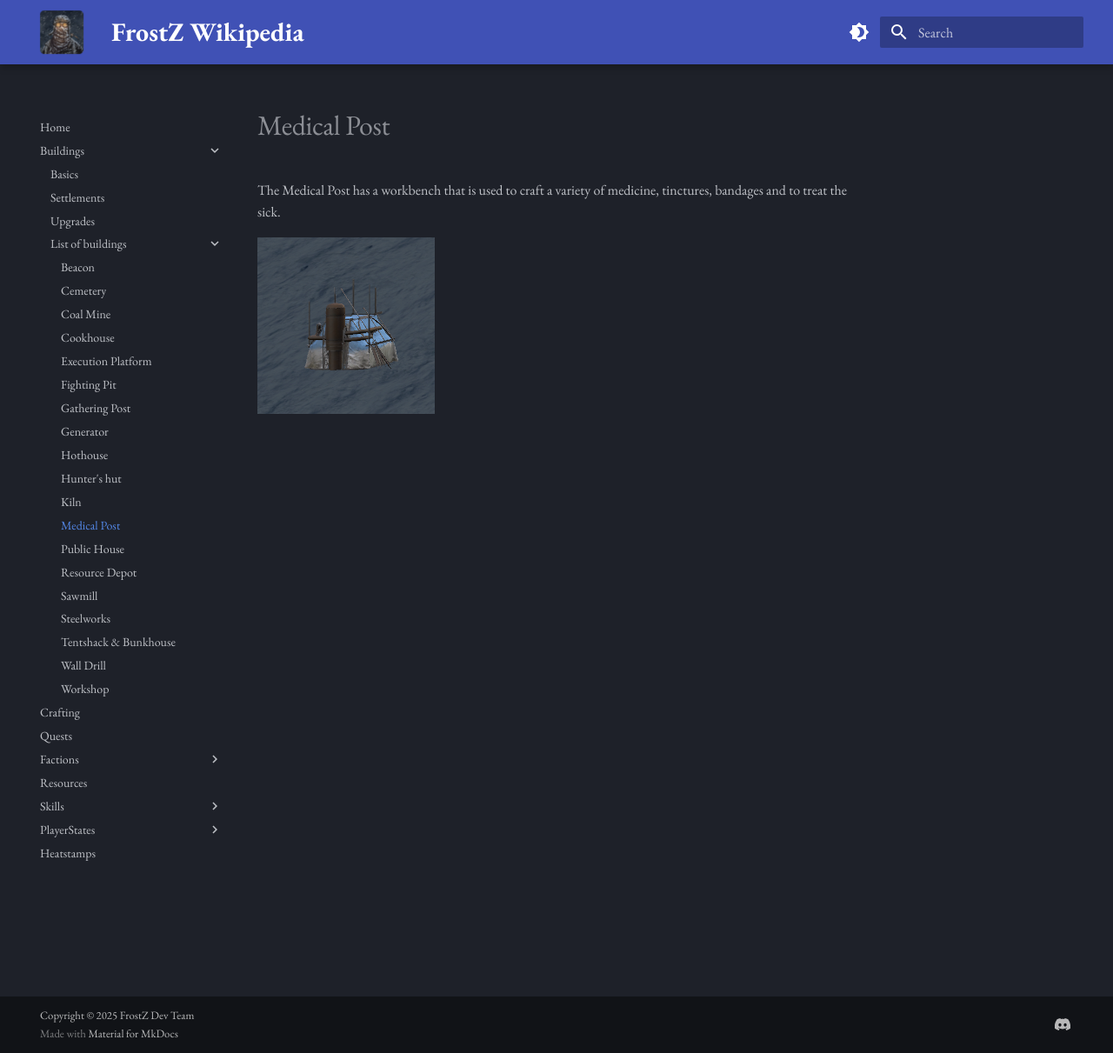
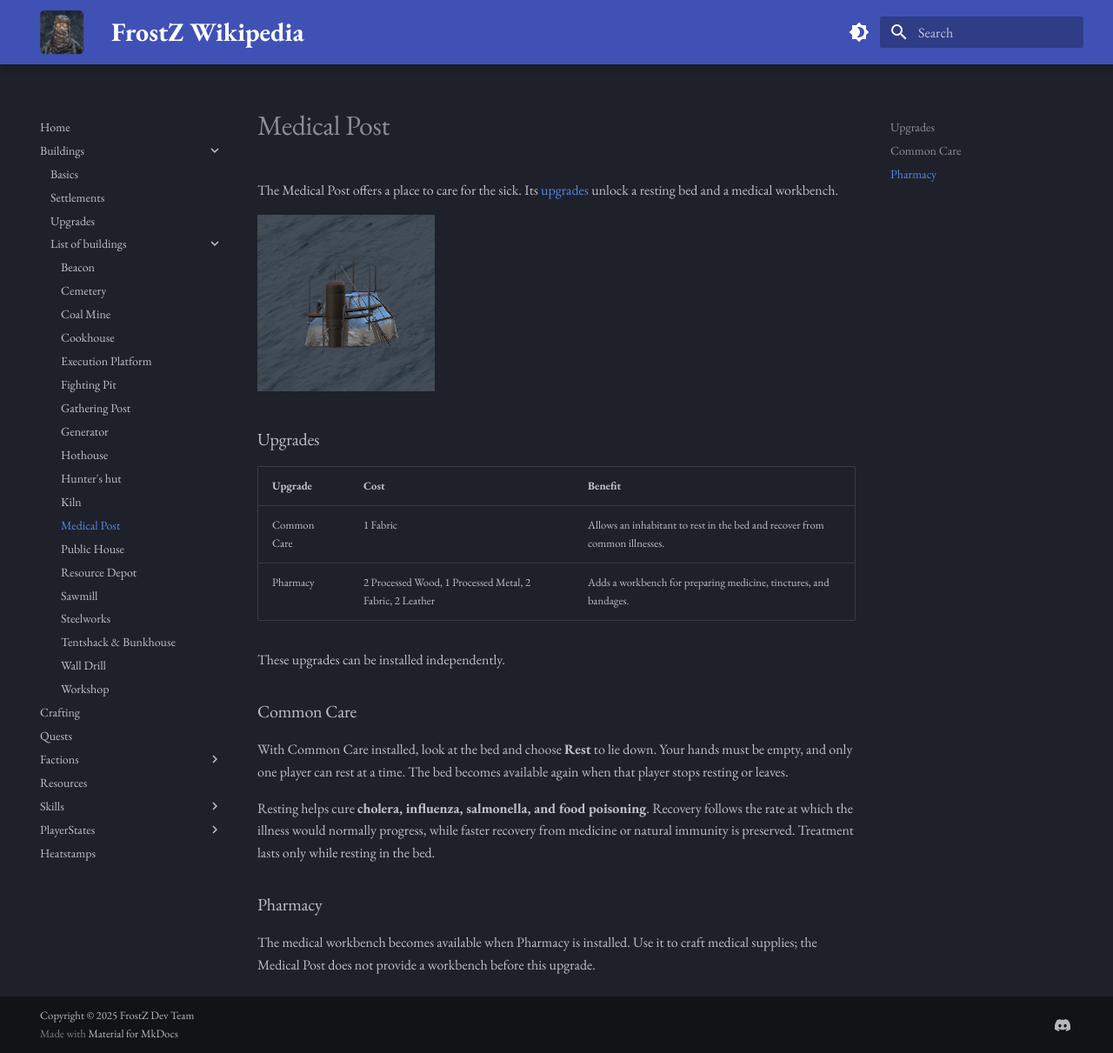
Before and after one commit to FrostZDev/Wiki, an MkDocs documentation site: the page built from docs/Buildings/Medical Post.md, in a window 1280 px wide and 1211 px high. Shown: the whole window at 87% size. Built offline with MkDocs 1.6.1 and Material for MkDocs 9.7.7, drawn with Linux system fonts in a browser that asks for light colours; some web fonts are replaced.

Commit message:
docs: document housing and medical post upgrades

```diff
--- a/docs/Buildings/Medical Post.md
+++ b/docs/Buildings/Medical Post.md
@@ -1,3 +1,22 @@
-The Medical Post has a workbench that is used to craft a variety of medicine, tinctures, bandages and to treat the sick.
+The Medical Post offers a place to care for the sick. Its [upgrades](Upgrades.md) unlock a resting bed and a medical workbench.
 
 ![](../assets/images/medictent.png)
+
+### Upgrades
+
+| Upgrade | Cost | Benefit |
+| --- | --- | --- |
+| Common Care | 1 Fabric | Allows an inhabitant to rest in the bed and recover from common illnesses. |
+| Pharmacy | 2 Processed Wood, 1 Processed Metal, 2 Fabric, 2 Leather | Adds a workbench for preparing medicine, tinctures, and bandages. |
+
+These upgrades can be installed independently.
+
+### Common Care
+
+With Common Care installed, look at the bed and choose **Rest** to lie down. Your hands must be empty, and only one player can rest at a time. The bed becomes available again when that player stops resting or leaves.
+
+Resting helps cure **cholera, influenza, salmonella, and food poisoning**. Recovery follows the rate at which the illness would normally progress, while faster recovery from medicine or natural immunity is preserved. Treatment lasts only while resting in the bed.
+
+### Pharmacy
+
+The medical workbench becomes available when Pharmacy is installed. Use it to craft medical supplies; the Medical Post does not provide a workbench before this upgrade.
```
Also changed, not shown: docs/Buildings/Tentshack & Bunkhouse.md (+20 -3 lines), docs/Buildings/Upgrades.md (+5 -0 lines).
